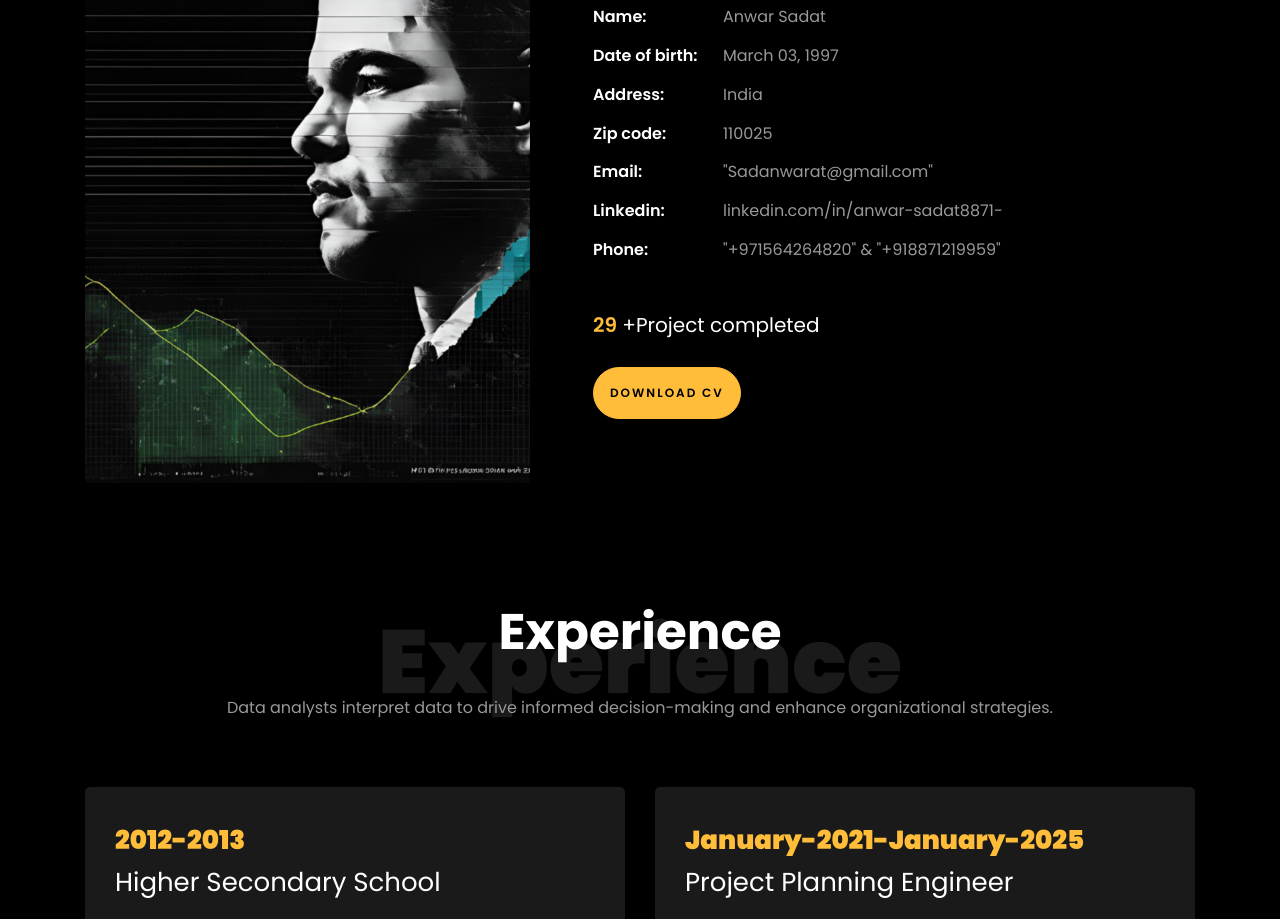
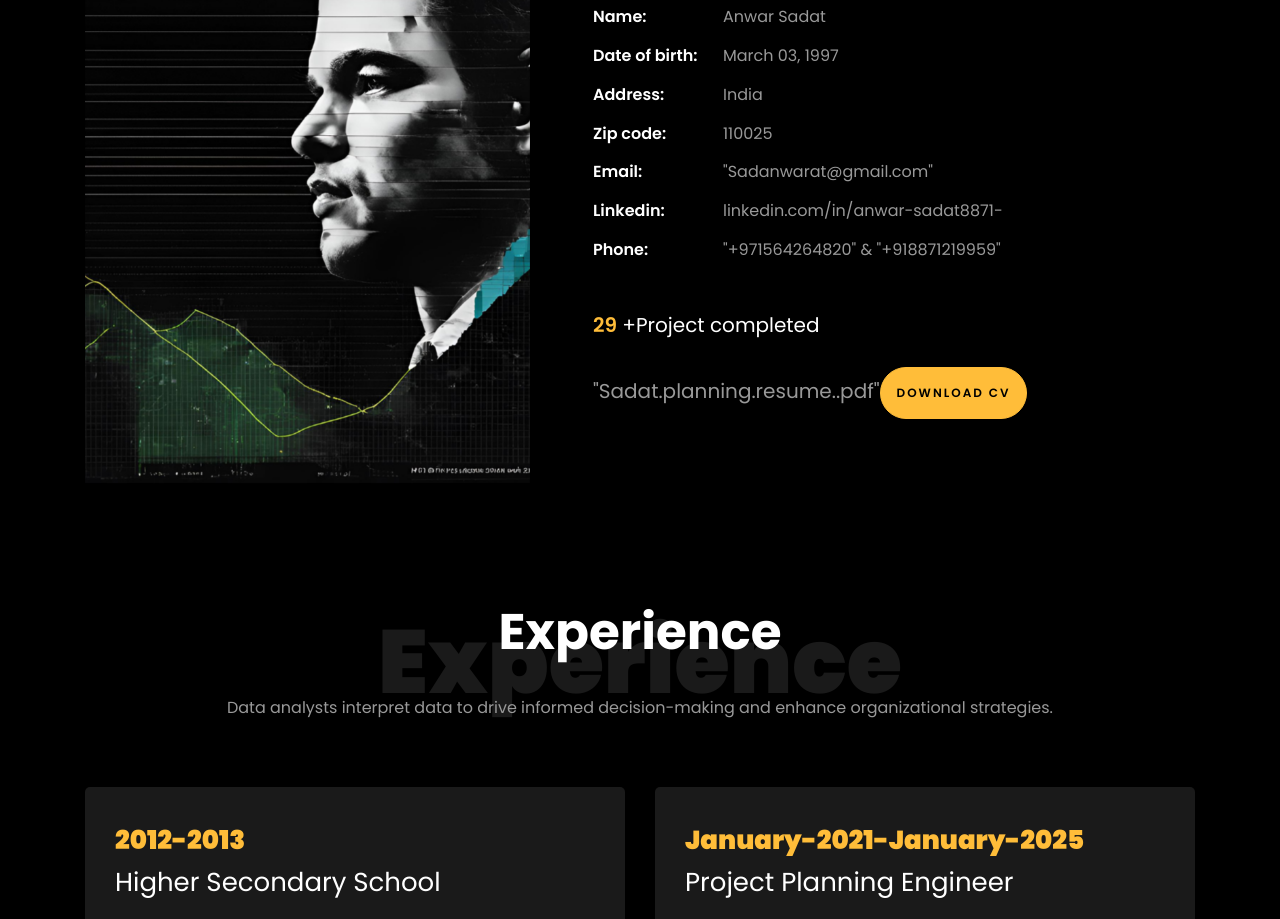
Before and after one commit to sadat8871/sadat_portfolio1, a plain HTML site: page index.html in a window 1280 px wide. Shown: the part 1113-2032 px from the top of the page. Drawn offline with Linux system fonts and the light colour scheme; files whose address does not match are found by name.

Commit message:
Update index.html

```diff
--- a/index.html
+++ b/index.html
@@ -120,7 +120,7 @@
 	                <span class="number" data-number="30"></span>
 	                <span>+Project completed</span>
                 </p>
-                <p><a href=""class="btn btn-primary py-3 px-3">Download CV</a></p>
+                <p>"Sadat.planning.resume..pdf"<a href=""class="btn btn-primary py-3 px-3">Download CV</a></p>
               </div>
 	          </div>
 	        </div>
@@ -182,7 +182,7 @@
     		</div>
     		<div class="row justify-content-center mt-5">
     			<div class="col-md-6 text-center ftco-animate">
-    				<p><a href="https://github.com/sadat8871/resume/blob/main/CV.Sadat.pdf"class="btn btn-primary py-4 px-5">Download CV</a></p>
+    				<p><a href="Sadat.planning.resume..pdf"class="btn btn-primary py-4 px-5">Download CV</a></p>
     			</div>
     		</div>
     	</div>
```
